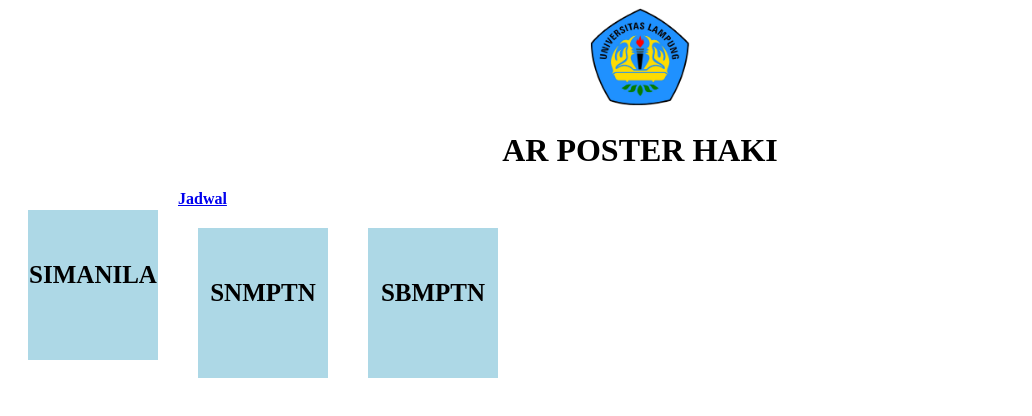
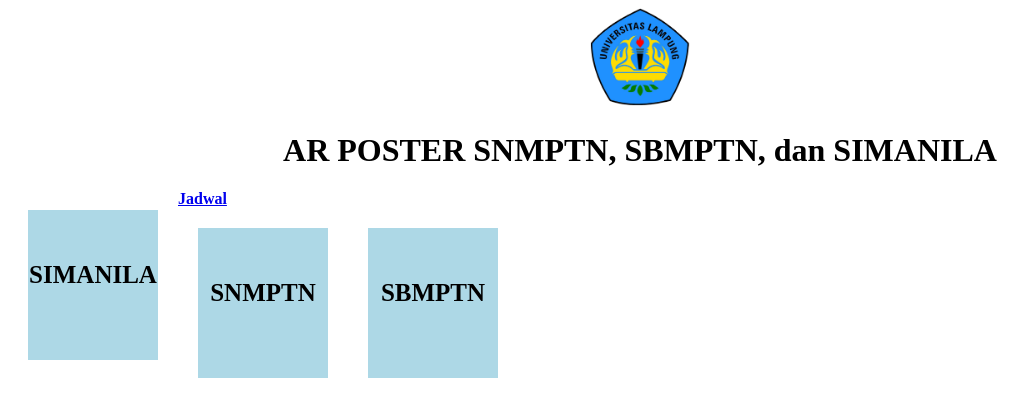
Before and after one commit to laschandro/Web-AR, a plain HTML site: page index.html in a window 1280 px wide. Shown: the whole page, without its empty margins (0-1032 px from the left). Drawn offline with Linux system fonts and the light colour scheme.

Commit message:
Update index.html

```diff
--- a/index.html
+++ b/index.html
@@ -66,7 +66,7 @@
         <div class="logo">
             <img src="assets/logo.png">
         </div>
-        <h1>AR POSTER HAKI</h1>
+        <h1>AR POSTER SNMPTN, SBMPTN, dan SIMANILA</h1>
     </div>
 
     <div class="center">
```
